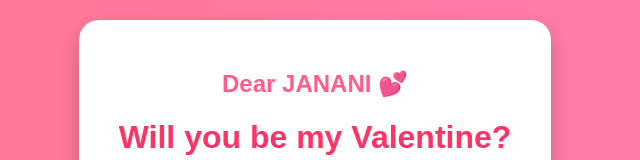
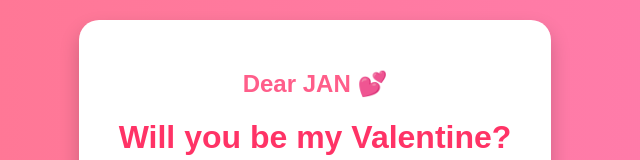
Before and after one commit to thepatcher021/valentine, a plain HTML site: page index.html in a window 1280 px wide. Shown: the part 261-421 px from the top of the page, without its empty margins (325-965 px from the left). Drawn offline with Linux system fonts and the light colour scheme.

Commit message:
Update index.html

```diff
--- a/index.html
+++ b/index.html
@@ -77,7 +77,7 @@ button {
 <body>
 
 <div class="card">
-  <h2>Dear JANANI 💕</h2>
+  <h2>Dear JAN 💕</h2>
   <h1>Will you be my Valentine?</h1>
 
   <div class="buttons">
```
